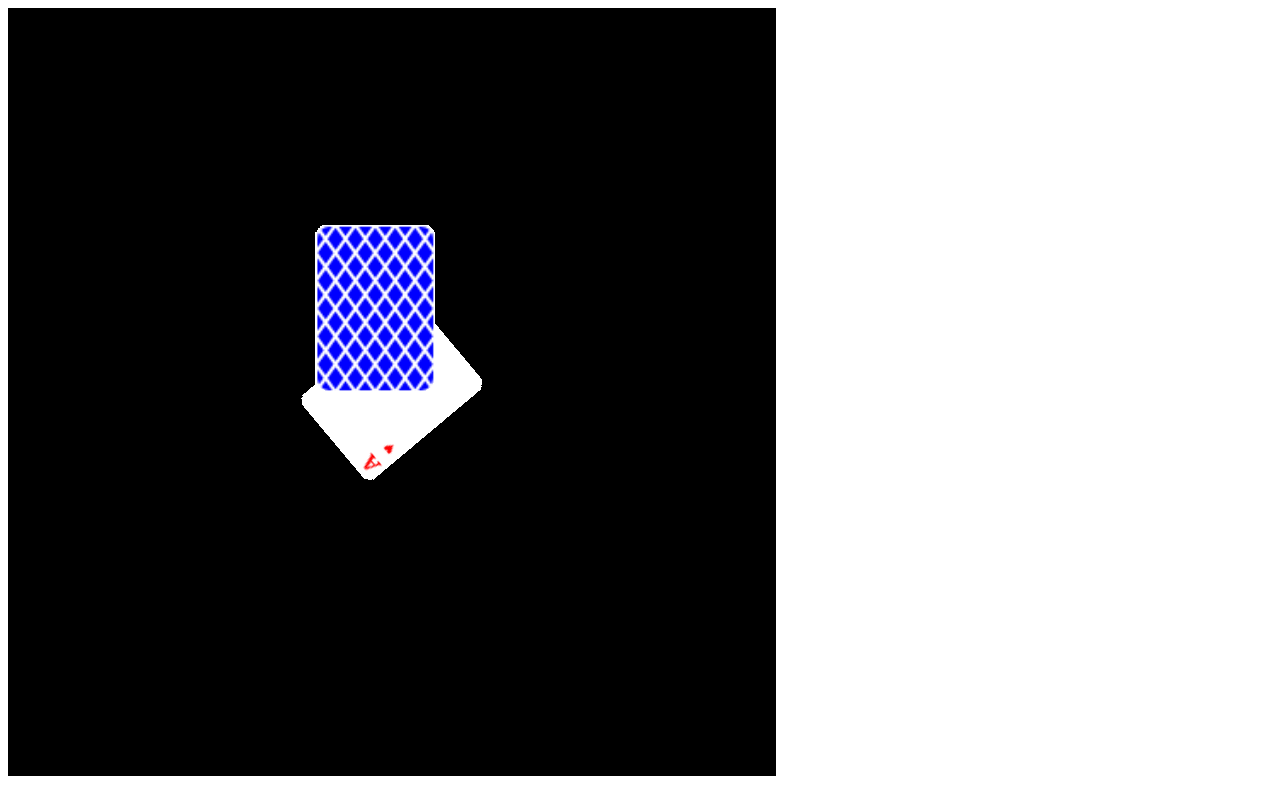
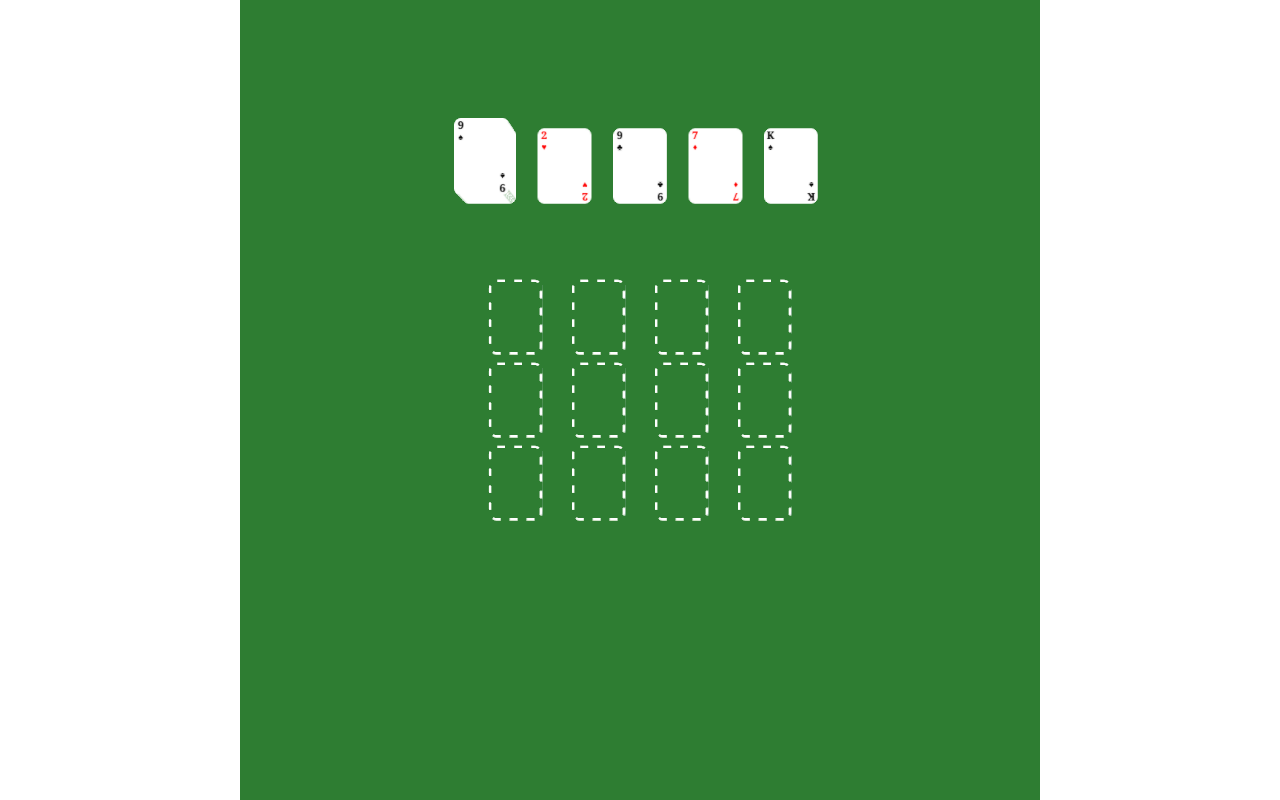
Before and after one commit to pancake423/online-nertz, a website with bundled scripts: page public/index.html in a window 1280 px wide. Built offline with nearby package versions, Linux system fonts and the light colour scheme.

Commit message:
progress on rendering
trying to get the layout how I like- it still feels pretty messy ATM so I will probably re-do a lot of this
code tomorrow. good to finally see some cards laid out on the page, however

```diff
--- a/public/index.html
+++ b/public/index.html
@@ -1,11 +1,10 @@
 <head>
     <script type="module" src="scripts/index.js"></script>
+    <link rel="stylesheet" href="styles/styles.css" />
 </head>
 <body>
-    <canvas
-        id="c"
-        width="768"
-        height="768"
-        style="background-color: darkgreen"
-    ></canvas>
+    <div id="center">
+        <canvas id="bg" class="canvas"></canvas>
+        <canvas id="c" class="canvas"></canvas>
+    </div>
 </body>
--- a/public/scripts/card-renderer.js
+++ b/public/scripts/card-renderer.js
@@ -158,7 +158,6 @@ function drawCardBack(color, design) {
   const ctx = c.getContext("2d");
   const roundingSize = Math.floor(CARD_W * CARD_ROUNDING_SIZE);
   const lineSize = Math.floor(CARD_W * CARD_LINE_THICKNESS);
-  const lineSpacing = Math.floor(CARD_W * CARD_LINE_SPACING);
 
   // fill background, draw border
   ctx.fillStyle = color;
@@ -197,14 +196,45 @@ function drawCardBack(color, design) {
   }
 
   // ensure that pixels are only drawn in the correct area
+  maskCard(ctx);
+
+  return c.transferToImageBitmap();
+}
+
+// dotted outline to show where valid card stacks can go
+function drawEmptySlot() {
+  const c = new OffscreenCanvas(CARD_W, CARD_H);
+  const ctx = c.getContext("2d");
+  const roundingSize = Math.floor(CARD_W * CARD_ROUNDING_SIZE);
+  const lineSize = Math.floor(CARD_W * CARD_LINE_THICKNESS);
+  const lineSpacing = Math.floor(CARD_W * CARD_LINE_SPACING);
+  roundedRect(
+    ctx,
+    lineSize,
+    lineSize,
+    CARD_W - lineSize * 2,
+    CARD_H - lineSize * 2,
+    roundingSize,
+  );
+  ctx.setLineDash([lineSpacing, lineSpacing]);
+  ctx.strokeStyle = "white";
+  ctx.lineWidth = lineSize * 2;
+  ctx.stroke();
+  //maskCard(ctx);
+
+  return c.transferToImageBitmap();
+}
+
+// ensure that pixels are only drawn in the correct area
+function maskCard(ctx) {
+  const roundingSize = Math.floor(CARD_W * CARD_ROUNDING_SIZE);
   const mask = new OffscreenCanvas(CARD_W, CARD_H);
   const maskCtx = mask.getContext("2d");
   roundedRect(maskCtx, 0, 0, CARD_W, CARD_H, roundingSize);
   maskCtx.fill();
   ctx.globalCompositeOperation = "destination-in";
   ctx.drawImage(mask.transferToImageBitmap(), 0, 0);
-
-  return c.transferToImageBitmap();
+  ctx.globalCompositeOperation = "source-over"; // reset to default
 }
 
 // =============================================================
@@ -218,4 +248,5 @@ export {
   BACK_DESIGNS,
   drawCardFace,
   drawCardBack,
+  drawEmptySlot,
 };
--- /dev/null
+++ b/public/scripts/draw.js
@@ -0,0 +1,126 @@
+import * as glr from "/scripts/gl-draw.js";
+import * as ss from "/scripts/spritesheet.js";
+import { CARD_W, CARD_H } from "/scripts/card-renderer.js";
+
+// scaling factor on canvases for performance reasons.
+// higher number = more scaling = lower res
+let RENDER_SCALE = 1;
+// z depth at which object should be rendered. determined by nr of players in the game.
+let DEPTH = 0;
+// dimensions of the grid where foundation piles are rendered.
+let FOUNDATION_DIMS = [0, 0];
+let PLAYER_OFFSET = 0;
+let GAME_SIZE = 0;
+
+const PADDING = 0.5; //unit is card height. Gap between separate blocks of cards
+const STACK_OFFSET = 0.1; // gap between cards that are associated together
+const CARD_THICKNESS = 0.01; // in z units
+const PILE_OFFSET = 0.004;
+
+const ANIM_SCALE_FACTOR = 1.25; // how much larger should cards look when picked up by one unit
+
+const BG_COLOR = "#2E7D32";
+const BG_ACCENT_COLOR = "#1B5E20";
+
+let bgCanvas;
+let bgctx;
+let glCanvas;
+
+async function init() {
+  bgCanvas = document.getElementById("bg");
+  bgctx = bgCanvas.getContext("2d");
+  glCanvas = document.getElementById("c");
+  setCanvasSize();
+
+  await glr.init(glCanvas);
+  window.onresize = () => {
+    setCanvasSize();
+    glr.updateWindowSize();
+  };
+}
+
+function setCanvasSize() {
+  const d = Math.min(window.innerWidth, window.innerHeight);
+  for (const c of [bgCanvas, glCanvas]) {
+    c.width = d / RENDER_SCALE;
+    c.height = d / RENDER_SCALE;
+  }
+}
+
+function initDrawSpace(cardInfo) {
+  const nPlayers = cardInfo.length;
+
+  FOUNDATION_DIMS = [4, nPlayers];
+  const centerSize = Math.max(
+    FOUNDATION_DIMS[0] * (1 + STACK_OFFSET),
+    FOUNDATION_DIMS[1] * (1 + STACK_OFFSET),
+  );
+  PLAYER_OFFSET = Math.min(1 + STACK_OFFSET * 13, 2 + STACK_OFFSET) + PADDING;
+  const size = centerSize + 2 * PLAYER_OFFSET + PADDING * 2;
+
+  const d = ANIM_SCALE_FACTOR / (ANIM_SCALE_FACTOR - 1);
+  const theta = 2 * Math.atan(size / (2 * d));
+  GAME_SIZE = size;
+  DEPTH = d;
+  glr.setCamera(theta, d * 2);
+}
+
+function initGame(cardInfo) {
+  initDrawSpace(cardInfo);
+
+  const spriteSheets = ss.makeSpriteSheets(cardInfo);
+  glr.loadTextures(spriteSheets, ss.SHEET_DIMENSIONS);
+}
+
+function drawPile(x, y, cards, rot) {
+  if (cards.length == 0) {
+    glr.drawCard([x, y, DEPTH], rot, ss.getEmptyLoc(), ss.getEmptyLoc());
+  }
+  for (let i = 0; i < cards.length; i++) {
+    const card = cards[i];
+    glr.drawCard(
+      [x + PILE_OFFSET * i, y + PILE_OFFSET * i, DEPTH - CARD_THICKNESS * i],
+      rot,
+      ss.getFaceLoc(card[0], card[1]),
+      ss.getBackLoc(card[2]),
+    );
+  }
+}
+
+function draw(game, myPID) {
+  drawBackground();
+  glr.clear();
+
+  // draw the foundation piles in the center
+  let x = (FOUNDATION_DIMS[0] + STACK_OFFSET * (FOUNDATION_DIMS[0] - 1)) / -2;
+  let y = (FOUNDATION_DIMS[1] + STACK_OFFSET * (FOUNDATION_DIMS[1] - 1)) / -2;
+  for (let i = 0; i < game.foundations.length; i++) {
+    const dx = i % FOUNDATION_DIMS[0];
+    const dy = Math.floor(i / FOUNDATION_DIMS[0]);
+
+    drawPile(
+      x + dx * (1 + STACK_OFFSET) + 0.5,
+      y + dy * (1 + STACK_OFFSET) + 0.5,
+      game.foundations[i],
+      [0, 0, 0],
+    );
+  }
+
+  // draw the player hands
+  const player = game.players[0];
+  const nPiles = player.workPiles.length + 1;
+  const sx = -nPiles / 2;
+  for (let i = 0; i < player.workPiles.length; i++) {
+    drawPile(sx + i + 0.5, PLAYER_OFFSET + 0.5, player.workPiles[i], [0, 0, 0]);
+  }
+  drawPile(sx + nPiles - 0.5, PLAYER_OFFSET + 0.5, player.nertzPile, [0, 0, 0]);
+}
+
+function drawBackground() {
+  const ctx = bgctx;
+
+  ctx.fillStyle = BG_COLOR;
+  ctx.fillRect(0, 0, bgCanvas.width, bgCanvas.height);
+}
+
+export { init, initGame, draw };
--- a/public/scripts/fragment.glsl
+++ b/public/scripts/fragment.glsl
@@ -7,7 +7,7 @@ in vec3 v_normal;
 in vec3 v_pos;
 
 const vec3 eye_pos = vec3(0, 0, 0);
-const float EPSILON = 0.7;
+const float EPSILON = 0.5;
 
 // specifies where to find the front and back textures
 // for the card. [texture, u, v]
@@ -50,5 +50,6 @@ void main() {
     }
     if (outputColor.a < EPSILON) {
         gl_FragDepth = 0.99; // do not draw transparent pixels over top of other pixels
+        outputColor = vec4(0, 0, 0, 0);
     }
 }
--- a/public/scripts/gl-renderer.js
+++ b/public/scripts/gl-draw.js
@@ -28,7 +28,7 @@ let UNIFORM_NAMES = [
 returns a promise that resolves when both the fragment shader
 and vertex shader have been loaded and compiled.
 */
-function init(canvas) {
+async function init(canvas) {
   GL = canvas.getContext("webgl2");
   GL.enable(GL.DEPTH_TEST);
   GL.depthFunc(GL.LEQUAL);
@@ -58,22 +58,15 @@ function init(canvas) {
     [0, 1],
   ];
 
-  let vs;
-  let fs;
-  return fetch("scripts/vertex.glsl")
-    .then((res) => res.text())
-    .then((text) => (vs = text))
-    .then((_) => fetch("scripts/fragment.glsl"))
-    .then((res) => res.text())
-    .then((text) => (fs = text))
-    .then((_) => {
+  let vs = await fetch("scripts/vertex.glsl").then((res) => res.text());
+  let fs = await fetch("scripts/fragment.glsl").then((res) => res.text());
+
   PROGRAM = initProgram(GL, vs, fs);
   UNIFORM_LOC = getUniformLocations(GL, PROGRAM, UNIFORM_NAMES);
   // load data into buffers
   initBuffer(GL, PROGRAM, "a_pos", vertexData);
   initBuffer(GL, PROGRAM, "a_normal", normalData);
   initBuffer(GL, PROGRAM, "a_tex_coords", uvData);
-    });
 }
 
 /*
@@ -191,7 +184,7 @@ and therefore the number of cards we need to fit on screen.
 
 windowSize is the number of cards tall that the playing area needs to be.
 */
-function setCamera(windowSize) {
+function setCamera(fov, maxDepth) {
   /*
   needs to set uniforms:
   u_view_mat
@@ -200,13 +193,7 @@ function setCamera(windowSize) {
   const viewMat = mat4.create();
   mat4.lookAt(viewMat, [0, 0, 0], [0, 0, 1], [0, 1, 0]);
 
-  const projMat = mat4.perspective(
-    mat4.create(),
-    Math.PI / 2,
-    1,
-    1,
-    windowSize + 1,
-  );
+  const projMat = mat4.perspective(mat4.create(), fov, 1, 1, maxDepth);
 
   console.log(viewMat, projMat);
 
@@ -214,4 +201,8 @@ function setCamera(windowSize) {
   GL.uniformMatrix4fv(UNIFORM_LOC["u_proj_mat"], false, projMat);
 }
 
-export { init, drawCard, setCamera, loadTextures, clear };
+function updateWindowSize() {
+  GL.viewport(0, 0, GL.canvas.width, GL.canvas.height);
+}
+
+export { init, drawCard, setCamera, loadTextures, clear, updateWindowSize };
--- a/public/scripts/index.js
+++ b/public/scripts/index.js
@@ -1,37 +1,19 @@
-import * as ss from "/scripts/spritesheet.js";
-import { mat3, mat4 } from "/gl-matrix/index.js"; // for future reference
 import { Game } from "/shared/game-logic.js";
-import * as renderer from "/scripts/gl-renderer.js";
+import * as renderer from "/scripts/draw.js";
 
 var c;
 var ctx;
 
-const g = new Game(4);
-console.log(g);
+window.onload = async () => {
+  await renderer.init();
 
-window.onload = () => {
-  renderer.init(document.getElementById("c")).then(() => {
-    renderer.setCamera(4);
-    renderer.clear();
+  renderer.initGame([
+    ["blue", "classic"],
+    ["red", "classic"],
+    ["yellow", "classic"],
+    //["green", "classic"],
+  ]);
 
-    const spriteSheets = ss.makeSpriteSheets([
-      ["blue", "classic"],
-      ["red", "classic"],
-    ]);
-
-    renderer.loadTextures(spriteSheets, ss.SHEET_DIMENSIONS);
-
-    renderer.drawCard(
-      [0, 0, 2.5], // note that cards are meant to be drawn with a depth equal to half the width of the playing area
-      [0, 0, 50],
-      ss.getFaceLoc("hearts", "A"),
-      ss.getBackLoc(1),
-    );
-    renderer.drawCard(
-      [0.1, 0.5, 2.3],
-      [0, 180, 0],
-      ss.getFaceLoc("hearts", "A"),
-      ss.getBackLoc(0),
-    );
-  });
+  const g = new Game(3);
+  renderer.draw(g, 0);
 };
--- a/public/scripts/spritesheet.js
+++ b/public/scripts/spritesheet.js
@@ -46,6 +46,8 @@ function makeSpriteSheets(playerCards) {
     const [color, design] = playerCards[i];
     addImageToSheet(cr.drawCardBack(color, design), "p" + i);
   }
+  // add empty slot to sheet
+  addImageToSheet(cr.drawEmptySlot(), "empty");
   console.log(CARD_LOOKUP);
 
   // return spritesheets as a list of image bitmaps.
@@ -89,4 +91,14 @@ function getBackLoc(playerID) {
   return CARD_LOOKUP["p" + playerID];
 }
 
-export { SHEET_DIMENSIONS, makeSpriteSheets, getFaceLoc, getBackLoc };
+function getEmptyLoc() {
+  return CARD_LOOKUP["empty"];
+}
+
+export {
+  SHEET_DIMENSIONS,
+  makeSpriteSheets,
+  getFaceLoc,
+  getBackLoc,
+  getEmptyLoc,
+};
--- /dev/null
+++ b/public/styles/styles.css
@@ -0,0 +1,20 @@
+:root {
+    --canvas-size: min(100vw, 100vh);
+}
+body {
+    margin: 0;
+}
+#center {
+    width: 100vw;
+    height: 100vh;
+    display: flex;
+    align-items: center;
+    justify-content: center;
+    position: absolute;
+}
+
+.canvas {
+    position: absolute;
+    width: var(--canvas-size);
+    height: var(--canvas-size);
+}
--- a/shared/game-logic.js
+++ b/shared/game-logic.js
@@ -63,6 +63,9 @@ class Game {
       this.players.push(p);
     }
     this.foundations = [];
+    for (let i = 0; i < nPlayers * 4; i++) {
+      this.foundations.push([]);
+    }
   }
 }
 
```
Lines whose indentation alone changed are shown as unchanged.
